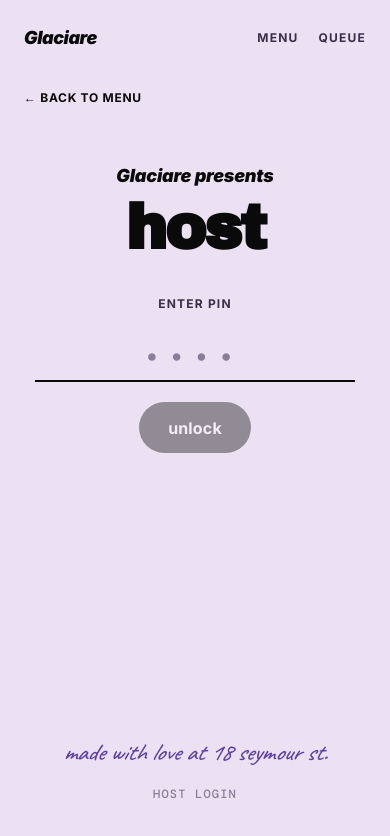
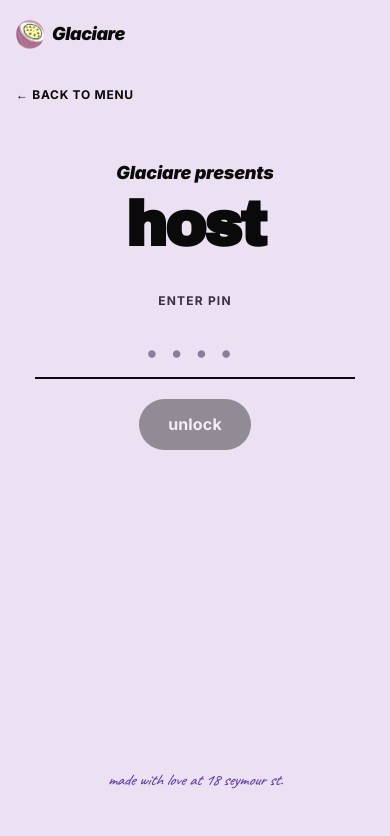
Before and after one commit to aivantg/glaciaire-bakery, a Next.js app: page /host in a window 390 px wide. Shown: the top 836 px of the page. Built offline with nearby package versions, Linux system fonts and the light colour scheme.

Commit message:
mobile friendly and add icon

```diff
--- a/src/app/globals.css
+++ b/src/app/globals.css
@@ -71,16 +71,25 @@ body {
 .section-row {
   display: flex;
   align-items: center;
-  gap: 1rem;
+  gap: 0.75rem;
 }
 .section-row .label {
   font-family: "Inter", sans-serif;
   font-weight: 800;
-  letter-spacing: 0.18em;
+  letter-spacing: 0.14em;
   text-transform: uppercase;
   color: var(--ink);
-  font-size: 0.95rem;
+  font-size: 0.85rem;
   white-space: nowrap;
+}
+@media (min-width: 640px) {
+  .section-row {
+    gap: 1rem;
+  }
+  .section-row .label {
+    letter-spacing: 0.18em;
+    font-size: 0.95rem;
+  }
 }
 
 /* ── Primary CTA: solid black pill, white text (high contrast) ──────────────── */
@@ -145,16 +154,18 @@ body {
   background: transparent;
   border: none;
   cursor: pointer;
-  font-size: 1.5rem;
+  font-size: 1.65rem;
   color: var(--ink);
-  width: 1.75rem;
-  height: 1.75rem;
+  width: 2.5rem;
+  height: 2.5rem;
   display: inline-flex;
   align-items: center;
   justify-content: center;
   padding: 0;
   line-height: 1;
   transition: transform 120ms ease;
+  -webkit-tap-highlight-color: transparent;
+  touch-action: manipulation;
 }
 .counter-btn:hover {
   transform: scale(1.15);
@@ -188,10 +199,15 @@ body {
   border-radius: 1.5rem;
   width: 100%;
   max-width: 26rem;
-  padding: 2rem 1.75rem;
+  padding: 1.5rem 1.25rem;
   box-shadow: 0 18px 60px -10px rgba(10, 10, 10, 0.45);
   animation: popIn 0.25s cubic-bezier(0.2, 0.9, 0.3, 1.25);
   position: relative;
+}
+@media (min-width: 640px) {
+  .modal-card {
+    padding: 2rem 1.75rem;
+  }
 }
 .venmo-handle {
   font-family: "Archivo Black", "Inter", sans-serif;
--- a/src/app/layout.tsx
+++ b/src/app/layout.tsx
@@ -1,4 +1,4 @@
-import type { Metadata } from "next";
+import type { Metadata, Viewport } from "next";
 import "./globals.css";
 import { TopNav } from "@/components/TopNav";
 import { HostFooterLink } from "@/components/HostFooterLink";
@@ -6,6 +6,12 @@ import { HostFooterLink } from "@/components/HostFooterLink";
 export const metadata: Metadata = {
   title: "Glaciare",
   description: "Pastry + cafe pop-up",
+};
+
+export const viewport: Viewport = {
+  width: "device-width",
+  initialScale: 1,
+  maximumScale: 5,
 };
 
 export default function RootLayout({
@@ -18,12 +24,12 @@ export default function RootLayout({
       <body className="min-h-screen flex flex-col">
         <TopNav />
 
-        <main className="flex-1 w-full max-w-5xl mx-auto px-6 pb-12">
+        <main className="flex-1 w-full max-w-5xl mx-auto px-4 sm:px-6 pb-12">
           {children}
         </main>
 
         <footer className="text-center pt-8 pb-10 px-4">
-          <p className="font-script text-2xl text-lilac-700 italic">
+          <p className="font-script text-base text-lilac-700 italic">
             made with love at 18 seymour st.
           </p>
           <div className="mt-3">
--- a/src/app/menu/page.tsx
+++ b/src/app/menu/page.tsx
@@ -227,11 +227,11 @@ export default function MenuPage() {
     <div className="pt-6">
       <h1 className="hero-stack text-[14vw] sm:text-[10rem]">admin</h1>
 
-      <div className="mt-8 sm:mt-10 flex flex-wrap items-end justify-between gap-3">
+      <div className="mt-8 sm:mt-10 flex flex-wrap items-center sm:items-end justify-between gap-4">
         <p className="tagline text-sm sm:text-base">
           behind the counter — add, edit, sell out.
         </p>
-        <button onClick={startAdd} className="btn-dark">
+        <button onClick={startAdd} className="btn-dark shrink-0">
           + add item
         </button>
       </div>
@@ -239,9 +239,9 @@ export default function MenuPage() {
       {/* Venmo handle — shown to customers in the payment popup */}
       <form
         onSubmit={saveVenmoHandle}
-        className="row-hairline py-6 my-6 flex flex-wrap items-end gap-5"
+        className="row-hairline py-6 my-6 flex flex-wrap items-end gap-4 sm:gap-5"
       >
-        <div className="flex-1 min-w-[220px]">
+        <div className="flex-1 min-w-[180px]">
           <label className="block font-sans text-xs tracking-widest uppercase font-bold text-ink-600 mb-1">
             venmo handle
           </label>
@@ -380,13 +380,13 @@ export default function MenuPage() {
           {items.map((item) => (
             <li
               key={item.id}
-              className={`py-5 flex flex-wrap items-center justify-between gap-4 ${
+              className={`py-5 flex flex-wrap items-start sm:items-center justify-between gap-x-4 gap-y-3 ${
                 item.available ? "" : "opacity-50"
               }`}
             >
-              <div className="min-w-0 flex-1">
+              <div className="min-w-0 flex-1 basis-full sm:basis-auto">
                 <div className="flex items-baseline gap-2 flex-wrap">
-                  <span className="font-sans font-extrabold text-lg text-ink-900">
+                  <span className="font-sans font-extrabold text-lg text-ink-900 break-words">
                     {item.name}
                   </span>
                   {!item.available && (
@@ -404,7 +404,7 @@ export default function MenuPage() {
               <div className="font-sans font-semibold text-ink-800 shrink-0">
                 ${formatPrice(item.price)}
               </div>
-              <div className="flex items-center gap-5 shrink-0">
+              <div className="flex items-center gap-4 sm:gap-5 shrink-0 ml-auto">
                 <button
                   onClick={() => toggleAvailable(item)}
                   className="link-mono text-leaf-700"
--- a/src/app/order/page.tsx
+++ b/src/app/order/page.tsx
@@ -181,11 +181,11 @@ export default function OrderPage() {
               return (
                 <li
                   key={item.id}
-                  className="flex items-center justify-between gap-4 py-6"
+                  className="flex items-center justify-between gap-3 sm:gap-4 py-5 sm:py-6"
                 >
                   <div className="min-w-0 flex-1">
                     <div
-                      className="font-sans font-extrabold text-2xl sm:text-3xl tracking-tight"
+                      className="font-sans font-extrabold text-xl sm:text-3xl tracking-tight break-words"
                       style={{ color }}
                     >
                       {item.name}
@@ -199,7 +199,7 @@ export default function OrderPage() {
                       ${formatPrice(item.price)}
                     </div>
                   </div>
-                  <div className="flex items-center gap-3 shrink-0 font-sans">
+                  <div className="flex items-center gap-1 sm:gap-3 shrink-0 font-sans">
                     {qty > 0 && (
                       <>
                         <button
--- a/src/app/orders/page.tsx
+++ b/src/app/orders/page.tsx
@@ -132,8 +132,8 @@ export default function OrdersPage() {
       </p>
 
       {/* Filter row + live indicator */}
-      <div className="mt-10 flex flex-wrap items-center justify-between gap-3 row-hairline py-3">
-        <div className="flex flex-wrap gap-5 font-sans text-xs tracking-widest uppercase font-bold">
+      <div className="mt-10 flex flex-wrap items-center justify-between gap-x-4 gap-y-2 row-hairline py-3">
+        <div className="flex flex-wrap gap-x-4 gap-y-2 sm:gap-5 font-sans text-xs tracking-widest uppercase font-bold">
           {(["all", "pending", "in_progress", "done"] as FilterStatus[]).map(
             (s) => {
               const active = filter === s;
@@ -187,13 +187,13 @@ export default function OrdersPage() {
             return (
               <li
                 key={order.id}
-                className={`py-6 flex items-start justify-between gap-6 ${
+                className={`py-5 sm:py-6 flex items-start justify-between gap-3 sm:gap-6 ${
                   isNew ? "order-new" : ""
                 } ${isDone ? "opacity-50" : ""}`}
               >
                 <div className="min-w-0 flex-1">
                   <div className="flex items-baseline gap-2 flex-wrap">
-                    <span className="font-sans font-black text-xl sm:text-2xl text-ink-900">
+                    <span className="font-sans font-black text-lg sm:text-2xl text-ink-900 break-words">
                       {order.customerName || "guest"}
                     </span>
                     <span className="font-mono text-xs text-ink-400">
--- a/src/components/HostFooterLink.tsx
+++ b/src/components/HostFooterLink.tsx
@@ -1,10 +1,14 @@
 "use client";
 
 import Link from "next/link";
+import { usePathname } from "next/navigation";
 import { useHostSession } from "@/hooks/useHostSession";
 
 export function HostFooterLink() {
+  const pathname = usePathname();
   const { authenticated, logout } = useHostSession();
+
+  if (pathname !== "/order") return null;
 
   if (authenticated === null) {
     return <span className="font-mono text-xs text-ink-300">·</span>;
@@ -12,6 +16,13 @@ export function HostFooterLink() {
 
   if (authenticated) {
     return (
+      <div className="flex items-center justify-center gap-5">
+        <Link
+          href="/menu"
+          className="font-mono text-xs tracking-widest uppercase text-ink-400 hover:text-ink-900"
+        >
+          admin
+        </Link>
         <button
           type="button"
           onClick={logout}
@@ -19,6 +30,7 @@ export function HostFooterLink() {
         >
           host logout
         </button>
+      </div>
     );
   }
 
--- a/src/components/TopNav.tsx
+++ b/src/components/TopNav.tsx
@@ -1,29 +1,40 @@
 "use client";
 
+import Image from "next/image";
 import Link from "next/link";
-import { useHostSession } from "@/hooks/useHostSession";
+import { usePathname } from "next/navigation";
+import icon from "@/app/icon.png";
 
 export function TopNav() {
-  const { authenticated } = useHostSession();
+  const pathname = usePathname();
+
+  let counterpart: { href: string; label: string } | null = null;
+  if (pathname === "/order") {
+    counterpart = { href: "/orders", label: "queue" };
+  } else if (pathname === "/orders") {
+    counterpart = { href: "/order", label: "menu" };
+  }
 
   return (
-    <header className="max-w-5xl mx-auto w-full px-6 pt-6 pb-2 flex items-center justify-between text-sm">
+    <header className="max-w-5xl mx-auto w-full px-4 sm:px-6 pt-5 sm:pt-6 pb-2 flex items-center justify-between text-sm">
       <Link
         href="/"
-        className="font-sans italic font-black text-ink-900 tracking-tight text-lg hover:opacity-80"
+        className="flex items-center gap-2 font-sans italic font-black text-ink-900 tracking-tight text-lg hover:opacity-80"
       >
+        <Image
+          src={icon}
+          alt=""
+          width={28}
+          height={28}
+          className="rounded-full"
+          priority
+        />
         Glaciare
       </Link>
       <nav className="flex gap-5 uppercase tracking-widest text-ink-600 font-bold text-xs">
-        <Link href="/order" className="hover:text-ink-900">
-          menu
-        </Link>
-        <Link href="/orders" className="hover:text-ink-900">
-          queue
-        </Link>
-        {authenticated && (
-          <Link href="/menu" className="hover:text-ink-900">
-            admin
+        {counterpart && (
+          <Link href={counterpart.href} className="hover:text-ink-900">
+            {counterpart.label}
           </Link>
         )}
       </nav>
```
Also changed, not shown: src/app/icon.png. Lines whose indentation alone changed are shown as unchanged.
